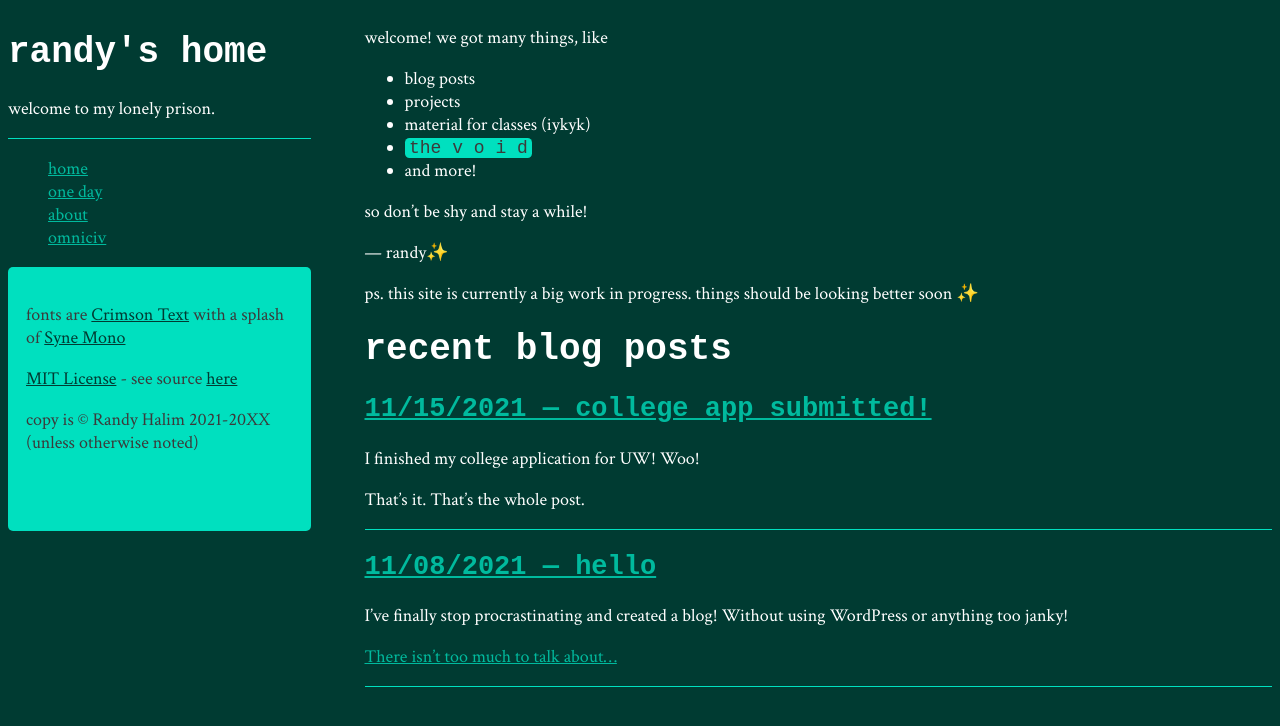
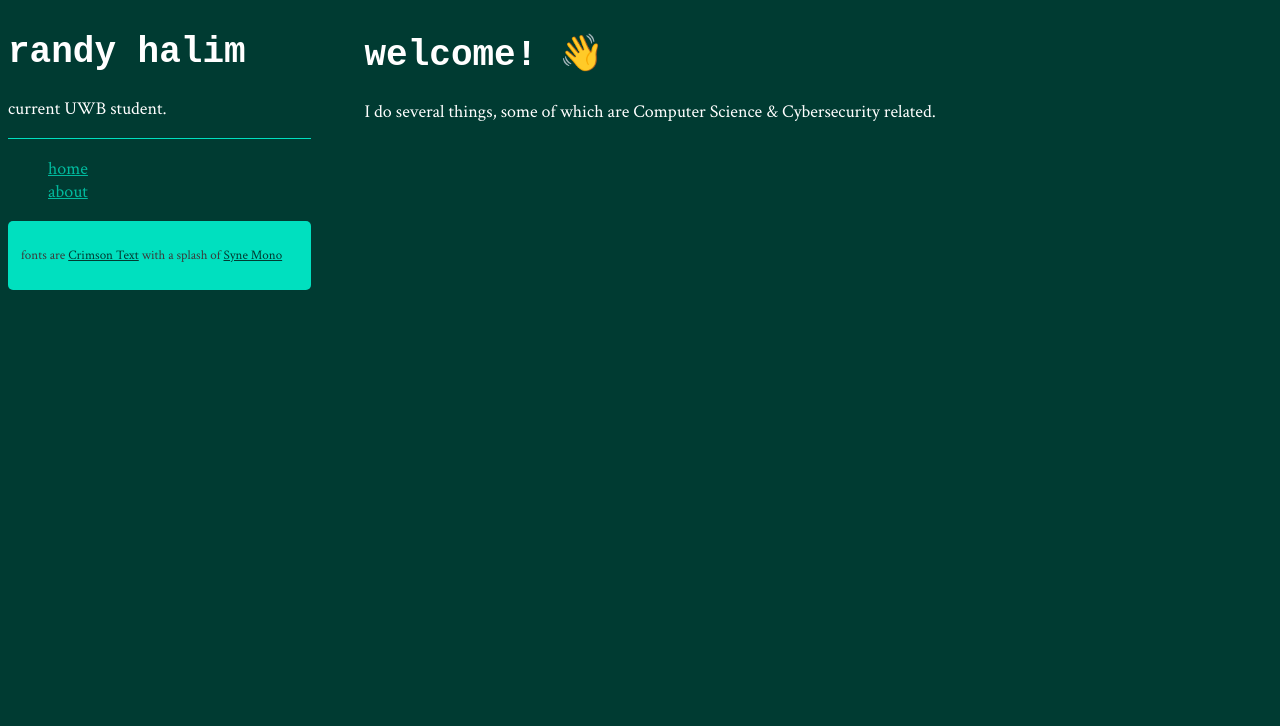
Before and after one commit to randy-halim/randy-halim.github.io, a Jekyll site: the page built from index.md, in a window 1280 px wide. Shown: the top 726 px of the page. Built offline with Jekyll 4.4.1, drawn with Linux system fonts in a browser that asks for light colours; some web fonts are replaced; our own code applies the rules of GitHub Pages for plain Markdown files.

Commit message:
refresh!

```diff
--- a/_config.yml
+++ b/_config.yml
@@ -1 +1 @@
-title: "randy's home"
+title: "randy halim"
--- a/_layouts/default.html
+++ b/_layouts/default.html
@@ -15,7 +15,7 @@
     <div class="container">
       <div class="sidebar">
         <h1>{{ site.title }}</h1>
-        <p>welcome to my lonely prison.</p>
+        <p>current UWB student.</p>
         <hr />
         <nav>
           <ul>
@@ -33,14 +33,6 @@
             with a splash of
             <a href="https://fonts.google.com/specimen/Syne+Mono">Syne Mono</a>
           </p>
-          <p>
-            <a href="https://fcrh.mit-license.org/">MIT License</a> - see source
-            <a href="https://github.com/randy-halim/randy-halim.github.io"
-              >here</a
-            >
-          </p>
-          <p>copy is © Randy Halim 2021-20XX (unless otherwise noted)</p>
-          <p class="this-5999">this is where i died.</p>
         </div>
       </div>
       <div class="content">{{ content }}</div>
--- a/about.md
+++ b/about.md
@@ -3,39 +3,8 @@ title: about
 layout: default
 ---
 
-# about me
+# about
 
-howdy! you're likely here because you want to know about me. there isn't much to know to be honest. but if you really want to know...
+Currently a student at the [University of Washington Bothell](https://www.uwb.edu/), majoring in Computer Science with Information Assurance (Cybersecurity). Minoring in retail management.
 
-currently a high school senior, also in running start. heavy interest on anything that contains "compute" as well as other, normal human hobbies, such as guitar, videomaking, etc. i do many things, and not much at the same time. yeah, it gets confusing for me also.
-
-child at heart. worries too much.
-
-did i mention i have a website? you can visit me at https://fcrh.me!
-
-...
-
-wait. you're already on it. ANYWAYS, i also have socials, so you can see me simultaneously vibe and not vibe at the same time! either [twitter](https://twitter.com/fcrh__), [instagram](https://instagram.com/fcrh__), or discord at `fc.randy.h [hashtag] 1125`. i do have an email, but don't publish it for spam reasons.
-
-## what do i do?
-
-some of the several things i do because 1. why not, and 2. because i enjoy it/for the betterment of myself:
-
-- [the Civil Air Patrol](https://gocivilairpatrol.com)! if you're 12-18 years old and want to learn either a. how to be a effective leader, b. learn about aerospace, and/or c. partake in the emergency services world, then the Civil Air Patrol might be a good fit for you!
-- play minecraft, and mod it because i can do it
-- did i mention code? i know [typescript](https://github.com/microsoft/typescript) and java so far, and hoping to learn more languages soon!
-- moral support, because for some reason i have experience... very long story.
-- effective planning™
-- screaming into the void (social media is a great gateway to the void)
-- and other things that i keep forgetting to put in
-
-## what do i not no?
-
-i don't do many things! such as
-
-- having a social life
-- having friends (see point #1)
-- having existential crisis (wait... hold on..........)
-- and other random things.
-
-wow. that is an amazingly small list.
+Associates in the Arts and Sciences from Bellevue College
--- a/assets/css/index.scss
+++ b/assets/css/index.scss
@@ -68,6 +68,7 @@ a:visited {
     color: #3b3b3b;
     border-radius: 5px;
     padding: 1em;
+    font-size: small;
 
     a,
     a:visited {
--- a/assets/css/one-day.scss
+++ /dev/null
@@ -1,31 +0,0 @@
----
----
-
-@import url("https://fonts.googleapis.com/css2?family=Martel&family=VT323&display=swap");
-
-body {
-  @media screen and (min-width: 768px) {
-    padding: 0 20em;
-  }
-  @media screen and (min-width: 1024px) {
-    padding: 0 30em;
-  }
-
-  background-color: #202020;
-  color: #ffffff;
-  font-family: "Martel", serif;
-}
-
-a,
-a:visited {
-  font-family: "VT323", monospace;
-  padding: 0 0.25em;
-  background-color: #08213b;
-  color: #ffffff;
-}
-
-hr {
-  border: 0;
-  height: 3px;
-  background: #ffffff;
-}
--- a/index.md
+++ b/index.md
@@ -1,18 +1,8 @@
-welcome! we got many things, like
+# welcome! 👋
 
-- blog posts
-- projects
-- material for classes (iykyk)
-- `the v o i d`
-- and more!
+I do several things, some of which are Computer Science & Cybersecurity related.
 
-so don't be shy and stay a while!
-
-— randy✨
-
-ps. this site is currently a big work in progress. things should be looking better soon ✨
-
-# recent blog posts
+<!-- # recent blog posts
 
 {% for post in site.posts %}
 
@@ -24,4 +14,4 @@ ps. this site is currently a big work in progress. things should be looking bett
 
 ---
 
-{% endfor %}
+{% endfor %} -->
--- a/one-day.html
+++ /dev/null
@@ -1,87 +0,0 @@
----
-title: one day
----
-
-<!DOCTYPE html>
-<html lang="en">
-  <head>
-    <meta charset="UTF-8" />
-    <meta http-equiv="X-UA-Compatible" content="IE=edge" />
-    <meta name="viewport" content="width=device-width, initial-scale=1.0" />
-
-    <meta
-      name="description"
-      content="and then again, is it really me? i don't believe it's my nature to abandon people. i can't stand to see others get hurt. even if it means... getting hurt myself."
-    />
-
-    <link
-      rel="stylesheet"
-      href="{{ '/assets/css/one-day.css' | relative_url }}"
-    />
-    <title>one day</title>
-  </head>
-  <body>
-    <h1>one day.</h1>
-    <p>
-      it may be warranted. it may not. it might hurt me more, it might not. it's
-      all
-      <a
-        href="https://open.spotify.com/track/7lGKEWMXVWWTt3X71Bv44I?si=97d2eb5b13b64533"
-        >unsteady</a
-      >.
-    </p>
-    <p>
-      they tell me not to focus on the past. i guess that is what i'm trying.
-      but what about others?
-    </p>
-    <p>
-      after everyone i've hurt, and the lies i kept telling myself, hoping that
-      something else will happen for the better. but
-      <a href="https://scp-wiki.wikidot.com/scp-3309"
-        >nobody truly remembers you but you</a
-      >.
-    </p>
-    <p>
-      a tv is like a window into the lives and stories of others. you can peek
-      into what they do, see the big picture. laugh with them. cry with them.
-      but at the end, it's their story, and not mine.
-    </p>
-    <p>
-      and now my world?
-      <a href="https://youtu.be/3GvCxDEkxXc?t=52">covered in darkness</a>.
-    </p>
-    <hr />
-    <p>but perhaps one day, when another star aligns</p>
-    <p>
-      perhaps i will change. maybe not. all i know is that i've lost a lot, and
-      i'm just too scared to admit it. but then again, it's a world where i need
-      to
-      <a href="https://sive.rs/up2you">assume nobody is going to help you</a>.
-    </p>
-    <p>
-      and then again, is it really me? i don't believe it's my nature to abandon
-      people. i can't stand to see others get hurt. even if it means... getting
-      hurt myself.
-    </p>
-    <p>
-      and so here we are in this endless cycle of questioning and conflict. it
-      stops now. pulling the plug, and
-      <a href="https://www.verywellmind.com/avoidance-coping-and-stress-4137836"
-        >coping</a
-      >.
-    </p>
-    <p>
-      i'll have to face the music, and face the world again. something tells me
-      that. actions, decisions, they have to be made, and for me, neither is
-      ideal.
-    </p>
-    <p>
-      i wish i could apologize to all the ones i've hurt. i wish i could go back
-      and fix everything. i wish i didn't have to go through this.
-    </p>
-    <p>but, will i ever be accepted again?</p>
-    <a href="https://fcrh.me/one-day">one day.</a>
-    <hr />
-    <a href="https://fcrh.me/">https://discord.gg/[XXXXX]</a>
-  </body>
-</html>
```
Also changed, not shown: _data/menu.yml (+1 -7 lines), _posts/_drafts/arcade-games.md (deleted, +0 -7 lines), omniciv.html (deleted, +0 -25 lines), _posts/_drafts/2021-11-08-hello.md (renamed from _posts/2021-11-08-hello.md), _posts/_drafts/2021-11-15-college-apps.md (renamed from _posts/2021-11-15-college-apps.md).
